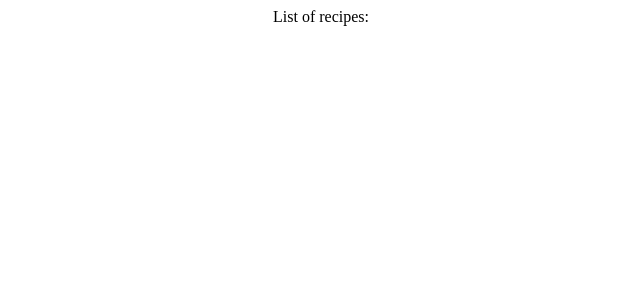
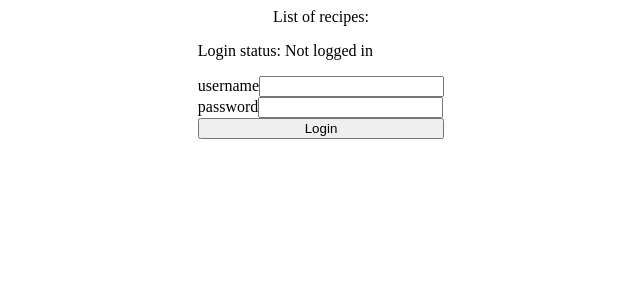
Before and after one commit to ovsundal/sundal-recipes-frontend, a React (Create React App) app: page / in a window 1280 px wide. Shown: the top 300 px of the page, without its empty margins (319-959 px from the left). Built offline with nearby package versions, Linux system fonts and the light colour scheme; no server answers.

Commit message:
add auth component skeleton

```diff
--- a/src/App.tsx
+++ b/src/App.tsx
@@ -2,6 +2,7 @@ import * as React from 'react'
 import styled from "styled-components";
 import {useEffect, useState} from "react";
 import {IRecipe, recipeItem} from "./RecipeItem";
+import {Auth} from "./Auth";
 
 export const App: React.FC = () => {
 
@@ -29,6 +30,8 @@ export const App: React.FC = () => {
         <AppWrapper>
             List of recipes:
             {recipeData.map(recipeItem)}
+
+            <Auth />
         </AppWrapper>
     )
 };
--- /dev/null
+++ b/src/Auth.tsx
@@ -0,0 +1,65 @@
+import * as React from "react";
+import { useReducer, useState } from "react";
+import styled from "styled-components";
+
+interface IAuthProps {}
+
+// const authReducer = (state: any, action: any) => {
+//   switch (action.type) {
+//     case "INPUT_CHANGE": {
+//       console.log(state);
+//       return state;
+//     }
+//     default:
+//       return state;
+//   }
+// };
+
+export const Auth: React.FC<IAuthProps> = ({}) => {
+  // const [authState, dispatch] = useReducer(authReducer, {
+  //   username: "",
+  //   password: ""
+  // });
+
+  const [isLoggedIn, setIsLoggedIn] = useState(false);
+
+  const login = async () => {
+    try {
+      const response = await fetch(
+        "https://sundal-recipes.herokuapp.com/api/users/login",
+        { method: "POST" }
+      );
+
+      const a = await response.json();
+      console.log(response);
+      console.log(a);
+    } catch (e) {}
+  };
+
+  return (
+    <AuthWrapper>
+      <p>Login status: {isLoggedIn ? "Logged in" : "Not logged in"}</p>
+      <LoginFormWrapper>
+        <label>
+          username
+          <input />
+        </label>
+        <label>
+          password
+          <input />
+        </label>
+        <button>Login</button>
+      </LoginFormWrapper>
+    </AuthWrapper>
+  );
+};
+
+const AuthWrapper = styled.div`
+  display: flex;
+  flex-direction: column;
+`;
+
+const LoginFormWrapper = styled.form`
+  display: flex;
+  flex-direction: column;
+`;
```
